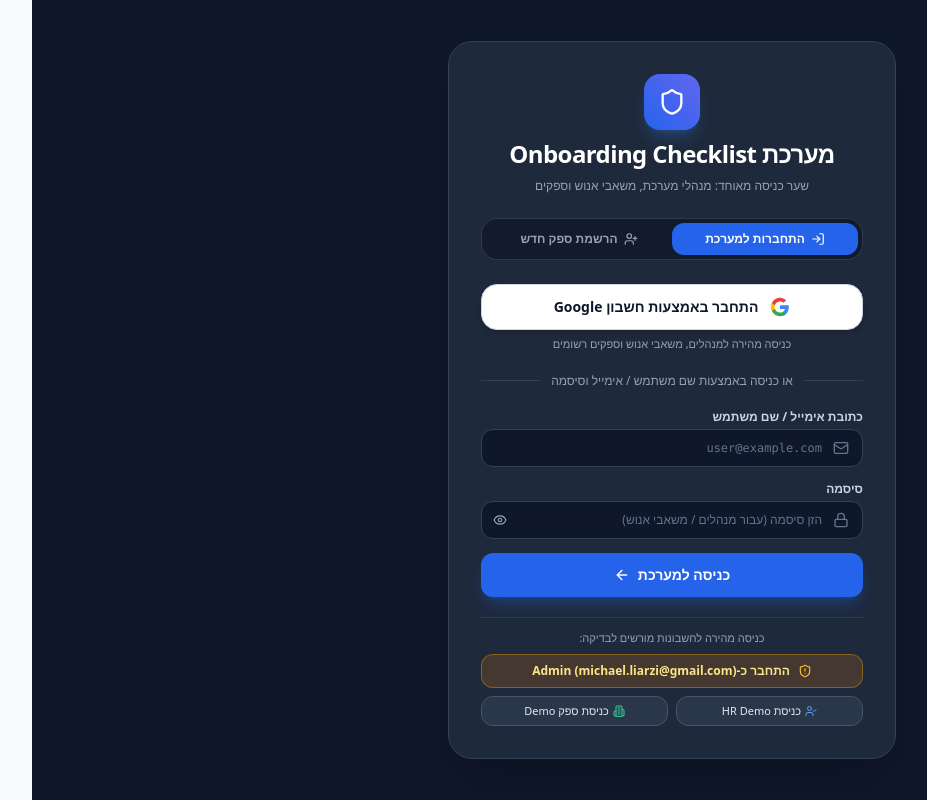
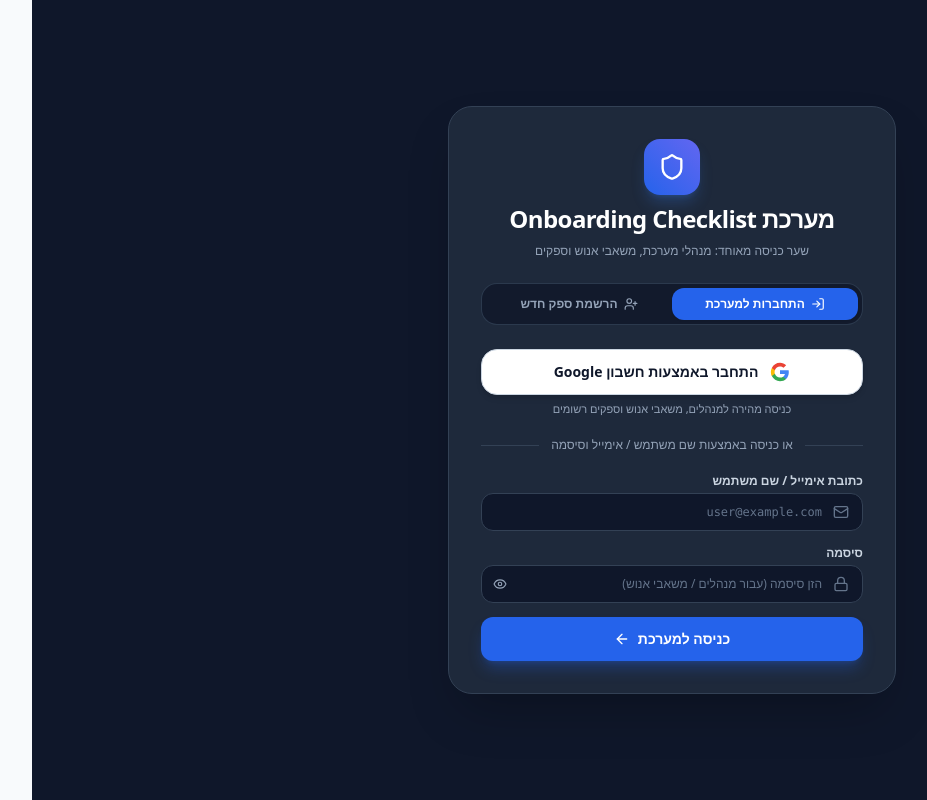
Before and after one commit to liarzim/Onboarding-Checklist-System, a Next.js app: page / in a window 1280 px wide. Shown: the whole page, without its empty margins (120-1047 px from the left). Built offline with nearby package versions, Linux system fonts and the light colour scheme.

Commit message:
refactor: remove quick demo logins from entrance page

```diff
--- a/src/app/page.tsx
+++ b/src/app/page.tsx
@@ -568,43 +568,6 @@
                 )}
               </button>
             </form>
-
-            {/* Quick Demo Test Logins */}
-            <div className="pt-3 border-t border-slate-700/80 space-y-2">
-              <span className="block text-center text-[11px] text-slate-400">
-                כניסה מהירה לחשבונות מורשים לבדיקה:
-              </span>
-              <button
-                type="button"
-                onClick={() => handleUnifiedLogin("michael.liarzi@gmail.com")}
-                disabled={loading}
-                className="w-full py-2 px-3 bg-amber-600/20 hover:bg-amber-600/30 text-amber-200 text-xs font-semibold rounded-xl transition flex items-center justify-center gap-2 border border-amber-500/40"
-              >
-                <ShieldAlert className="w-3.5 h-3.5 text-amber-400" />
-                <span>התחבר כ-Admin (michael.liarzi@gmail.com)</span>
-              </button>
-
-              <div className="grid grid-cols-2 gap-2 text-xs">
-                <button
-                  type="button"
-                  onClick={() => handleUnifiedLogin("hr@example.com")}
-                  disabled={loading}
-                  className="py-1.5 px-2 bg-slate-700/60 hover:bg-slate-700 text-slate-200 rounded-xl transition flex items-center justify-center gap-1 border border-slate-600 text-[11px]"
-                >
-                  <UserCheck className="w-3 h-3 text-blue-400" />
-                  <span>כניסת HR Demo</span>
-                </button>
-                <button
-                  type="button"
-                  onClick={() => handleUnifiedLogin("vendor@example.com")}
-                  disabled={loading}
-                  className="py-1.5 px-2 bg-slate-700/60 hover:bg-slate-700 text-slate-200 rounded-xl transition flex items-center justify-center gap-1 border border-slate-600 text-[11px]"
-                >
-                  <Building2 className="w-3 h-3 text-emerald-400" />
-                  <span>כניסת ספק Demo</span>
-                </button>
-              </div>
-            </div>
           </div>
         )}
       </div>
```
